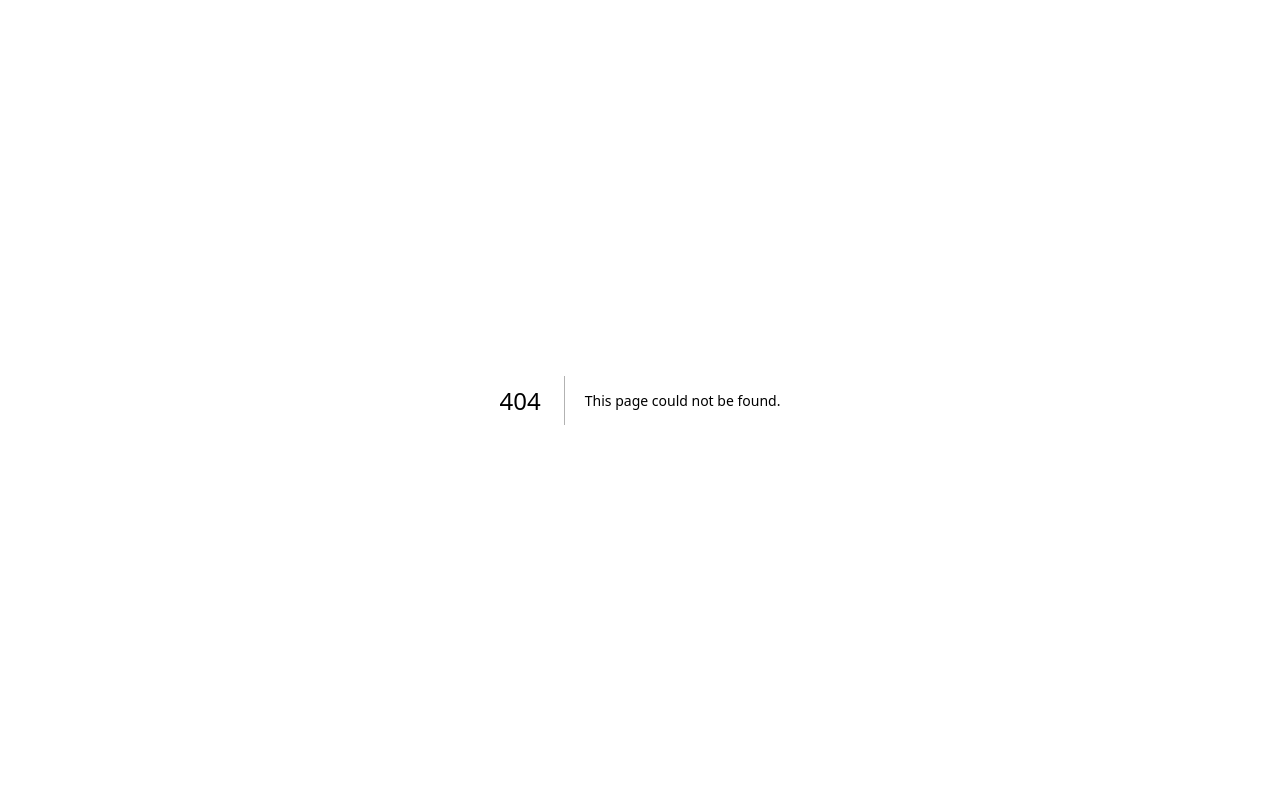
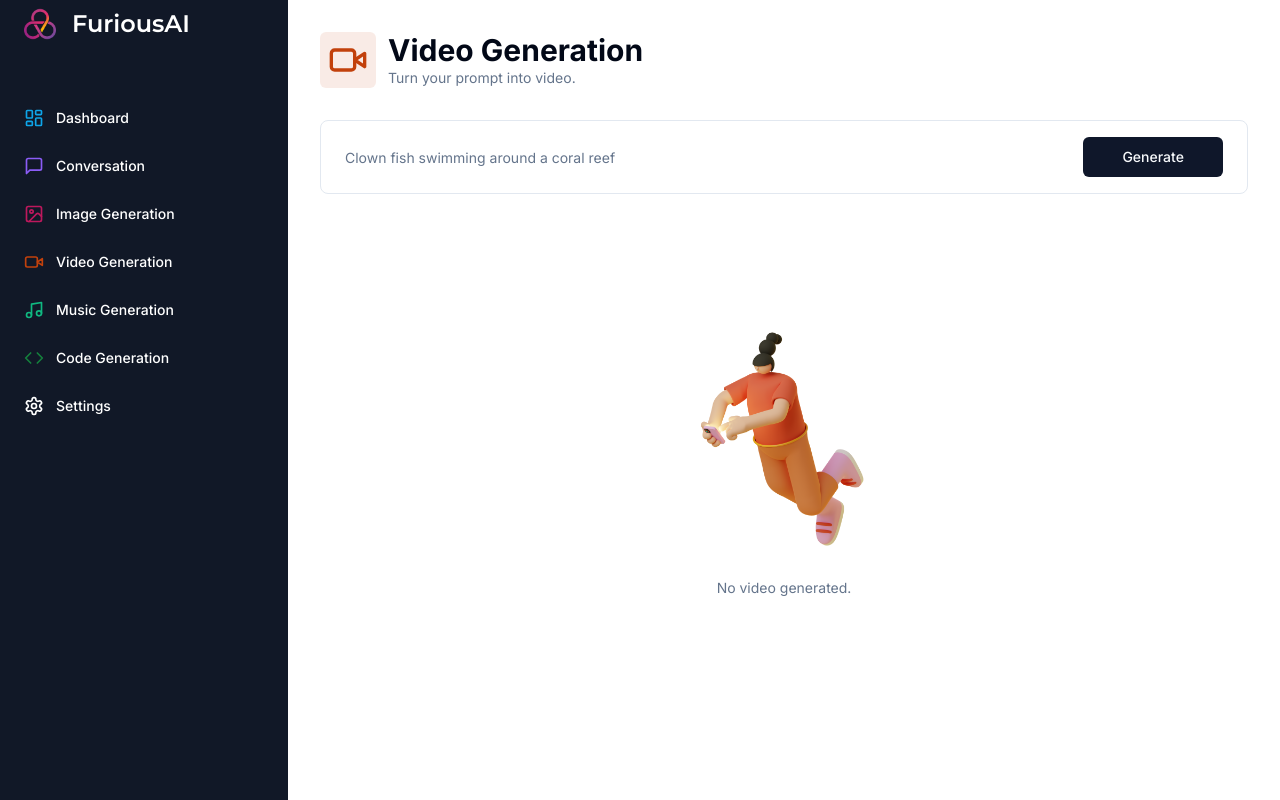
Before and after one commit to avinashhubale/furious-ai, a Next.js app: page /video in a window 1280 px wide. Before the commit this address had no page. Built offline with nearby package versions, Linux system fonts and the light colour scheme.

Commit message:
Implement video generation api

```diff
--- /dev/null
+++ b/app/(dashboard)/(routes)/video/constants.ts
@@ -0,0 +1,7 @@
+import * as z from 'zod';
+
+export const formSchema = z.object({
+  prompt: z.string().min(1, {
+    message: 'Video prompt is required',
+  }),
+});
--- /dev/null
+++ b/app/(dashboard)/(routes)/video/page.tsx
@@ -0,0 +1,109 @@
+'use client';
+
+import axios from 'axios';
+import * as z from 'zod';
+import { Heading } from '@/components/heading';
+import { VideoIcon } from 'lucide-react';
+import { useForm } from 'react-hook-form';
+import { formSchema } from './constants';
+import { zodResolver } from '@hookform/resolvers/zod';
+import { Form, FormField, FormItem, FormControl } from '@/components/ui/form';
+import { Input } from '@/components/ui/input';
+import { Button } from '@/components/ui/button';
+import { useRouter } from 'next/navigation';
+import { useState } from 'react';
+
+import { Empty } from '@/components/empty';
+import { Loader } from '@/components/loader';
+
+const VideoPage = () => {
+  const router = useRouter();
+  const [video, setVideo] = useState<string>();
+  const form = useForm<z.infer<typeof formSchema>>({
+    resolver: zodResolver(formSchema),
+    defaultValues: {
+      prompt: '',
+    },
+  });
+
+  const isLoading = form.formState.isSubmitting;
+
+  const onSubmit = async (values: z.infer<typeof formSchema>) => {
+    try {
+      setVideo(undefined);
+
+      const response = await axios.post('/api/video', values);
+
+      setVideo(response.data[0]);
+
+      form.reset();
+    } catch (error: any) {
+      // TODO: Open Pro Modal
+      console.log(error);
+    } finally {
+      router.refresh();
+    }
+  };
+
+  return (
+    <div>
+      <Heading
+        title="Video Generation"
+        description="Turn your prompt into video."
+        icon={VideoIcon}
+        iconColor="text-orange-700"
+        bgcolor="bg-orange-700/10"
+      />
+      <div className="px-4 lg:px-8">
+        <div>
+          <Form {...form}>
+            <form
+              onSubmit={form.handleSubmit(onSubmit)}
+              className="rounded-lg border w-full p-4 px-3 md:px-6 focus-within:shadow-sm grid grid-cols-12 gap-2"
+            >
+              <FormField
+                name="prompt"
+                render={({ field }) => (
+                  <FormItem className="col-span-12 lg:col-span-10">
+                    <FormControl className="m-0 p-0">
+                      <Input
+                        className="border-0 outline-none focus-visible:ring-0 focus-visible:ring-transparent"
+                        disabled={isLoading}
+                        placeholder="Clown fish swimming around a coral reef"
+                        {...field}
+                      />
+                    </FormControl>
+                  </FormItem>
+                )}
+              />
+              <Button
+                className="col-span-12 lg:col-span-2 w-full"
+                disabled={isLoading}
+              >
+                Generate
+              </Button>
+            </form>
+          </Form>
+        </div>
+        <div className="space-y-4 mt-4">
+          {isLoading && (
+            <div className="p-8 rounded-lg w-full flex items-center justify-center bg-muted">
+              <Loader />
+            </div>
+          )}
+          {!video && !isLoading && <Empty label="No video generated." />}
+          {video && (
+            <video
+              className="w-full aspect-video mt-8 rounded-lg border bg-black"
+              controls
+            >
+              <source src={video} />
+            </video>
+          )}
+        </div>
+      </div>
+    </div>
+  );
+};
+
+export default VideoPage;
--- /dev/null
+++ b/app/api/video/route.ts
@@ -0,0 +1,36 @@
+import { auth } from '@clerk/nextjs';
+import { NextResponse } from 'next/server';
+import Replicate from 'replicate';
+
+const replicate = new Replicate({
+  auth: process.env.REPLICATE_API_TOKEN,
+});
+export async function POST(req: Request) {
+  try {
+    const { userId } = auth();
+    const body = await req.json();
+    const { prompt } = body;
+
+    if (!userId) {
+      return new NextResponse('Unauthorized', { status: 401 });
+    }
+
+    if (!prompt) {
+      return new NextResponse('Prompt is required', { status: 400 });
+    }
+
+    const response = await replicate.run(
+      'anotherjesse/zeroscope-v2-xl:9f747673945c62801b13b84701c783929c0ee784e4748ec062204894dda1a351',
+      {
+        input: {
+          prompt: prompt,
+        },
+      }
+    );
+
+    return NextResponse.json(response);
+  } catch (error) {
+    console.log('[VIDEO_ERROR]', error);
+    return new NextResponse('Internal error', { status: 500 });
+  }
+}
```
